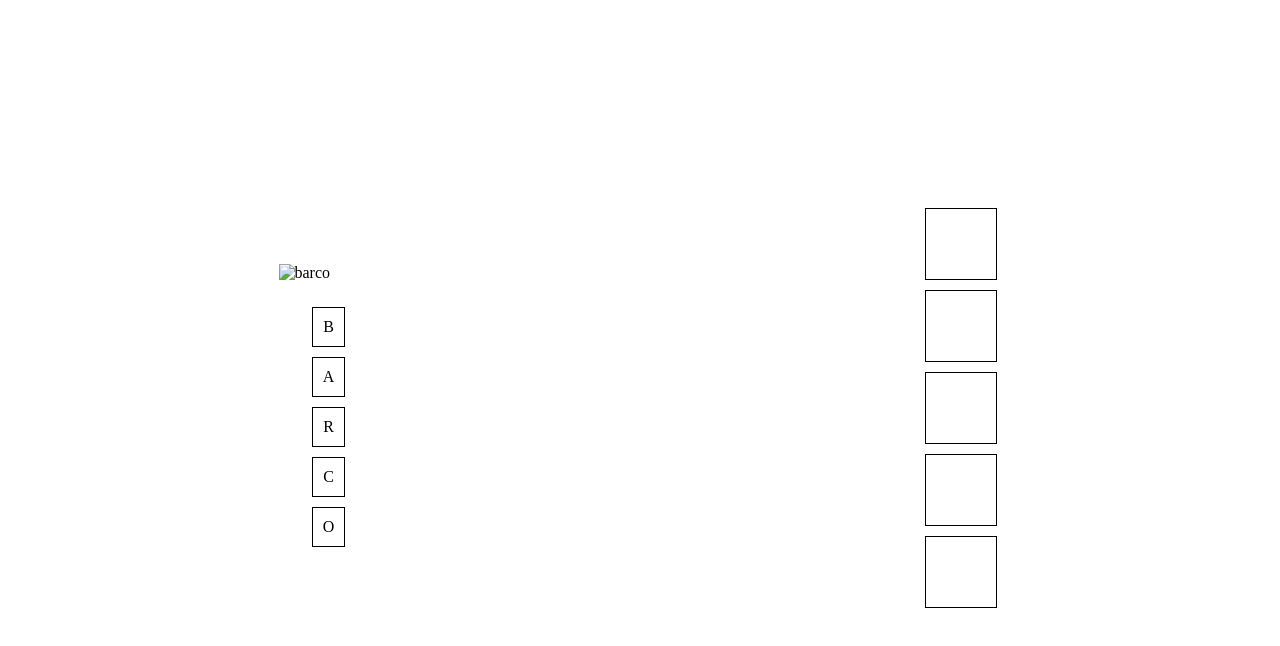
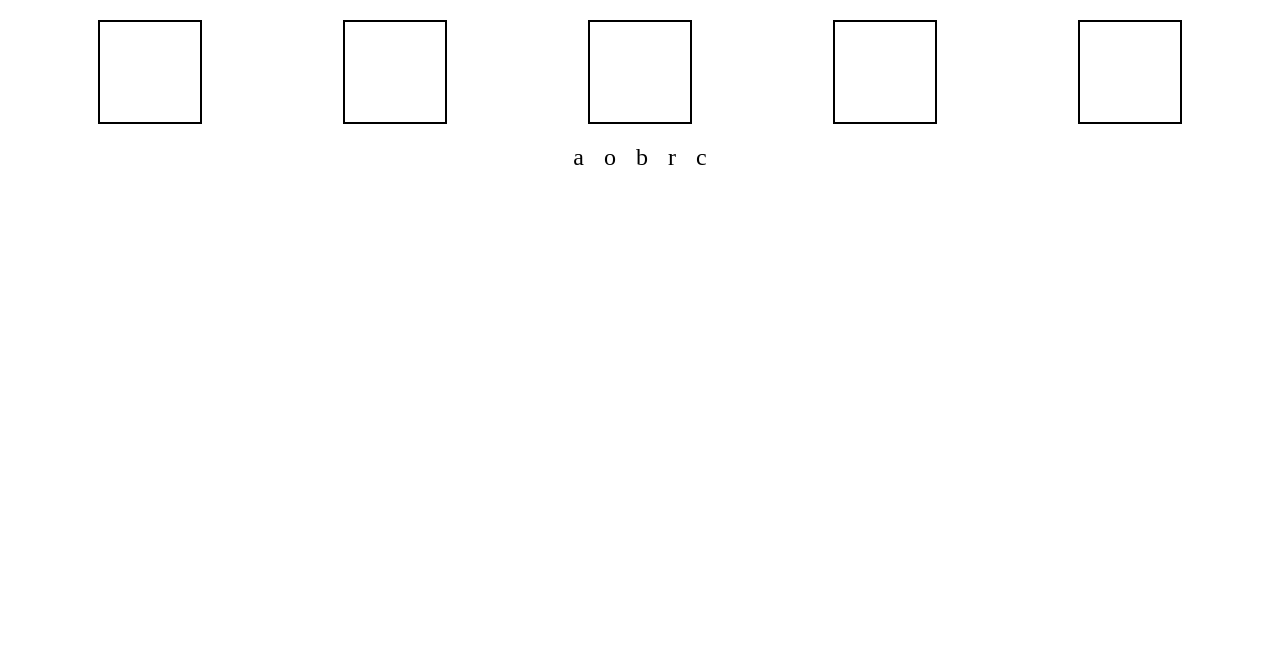
Before and after one commit to 3-TIC-ORT/proyecto-3-neorolearning, a plain HTML site: page JUEGO 1/uno.html in a window 1280 px wide. Drawn offline with Linux system fonts and the light colour scheme.

Commit message:
juego 1 terminado

```diff
--- a/JUEGO 1/juego1.css
+++ b/JUEGO 1/juego1.css
@@ -1,29 +1,25 @@
-.contenedor {
+.container {
+    display: flex;
+    justify-content: space-around;
+    margin: 20px;
+}
+.rectangulo {
+    width: 100px;
+    height: 100px;
+    border: 2px solid black;
     display: flex;
     align-items: center;
-    justify-content: space-around;
-    height: 100vh;
+    justify-content: center;
+    font-size: 24px;
+    font-weight: bold;
 }
-.letras, .objetivo {
+.letras {
     display: flex;
-    flex-direction: column;
-    align-items: center;
+    justify-content: center;
+    margin-top: 20px;
 }
-.letra, .zona-soltar {
-    margin: 5px;
-    padding: 10px;
-    border: 1px solid #000;
+.letra {
+    margin: 0 10px;
+    font-size: 24px;
     cursor: pointer;
-    text-align: center;
 }
-.zona-soltar {
-    width: 50px;
-    height: 50px;
-}
-.zona-soltar.arrastrando-encima {
-    background-color: #ccc;
-}
-img {
-    width: 100px;
-    margin-bottom: 20px;
-}
--- a/JUEGO 1/uno.html
+++ b/JUEGO 1/uno.html
@@ -3,26 +3,19 @@
 <head>
     <meta charset="UTF-8">
     <meta name="viewport" content="width=device-width, initial-scale=1.0">
-    <title>Juego de Arrastrar y Soltar</title>
+    <title>Juego de Letras</title>
     <link rel="stylesheet" href="juego1.css">
 </head>
 <body>
-    <div class="contenedor">
-        <div class="letras">
-            <img src="ruta_de_tu_imagen" alt="barco">
-            <div id="B" class="letra" draggable="true">B</div>
-            <div id="A" class="letra" draggable="true">A</div>
-            <div id="R" class="letra" draggable="true">R</div>
-            <div id="C" class="letra" draggable="true">C</div>
-            <div id="O" class="letra" draggable="true">O</div>
-        </div>
-        <div class="objetivo">
-            <div class="zona-soltar" data-letra="B"></div>
-            <div class="zona-soltar" data-letra="A"></div>
-            <div class="zona-soltar" data-letra="R"></div>
-            <div class="zona-soltar" data-letra="C"></div>
-            <div class="zona-soltar" data-letra="O"></div>
-        </div>
+    <div class="container">
+        <div class="rectangulo" id="rect1"></div>
+        <div class="rectangulo" id="rect2"></div>
+        <div class="rectangulo" id="rect3"></div>
+        <div class="rectangulo" id="rect4"></div>
+        <div class="rectangulo" id="rect5"></div>
+    </div>
+    <div class="letras">
+        <!-- Las letras se añadirán acá -->
     </div>
     <script src="uno.js"></script>
 </body>
--- a/JUEGO 1/uno.js
+++ b/JUEGO 1/uno.js
@@ -0,0 +1,51 @@
+const palabra = ['b', 'a', 'r', 'c', 'o']; // Letras a mostrar
+const ordenCorrecto = ['b', 'a', 'r', 'c', 'o']; // Orden correcto para los rectángulos
+
+// Selecciona los elementos del DOM
+const rectangulos = document.querySelectorAll('.rectangulo');
+const letrasContainer = document.querySelector('.letras');
+
+// Mezcla las letras para mostrar en un orden aleatorio
+function mezclarArray(array) {
+    for (let i = array.length - 1; i > 0; i--) {
+        const j = Math.floor(Math.random() * (i + 1)); // Índice aleatorio
+        [array[i], array[j]] = [array[j], array[i]]; // Intercambia elementos
+    }
+}
+
+// Inicializa el juego
+function inicializarJuego() {
+    mezclarArray(palabra);
+
+    // Crea los botones de letras y los agrega al contenedor
+    palabra.forEach(letra => {
+        const boton = document.createElement('div');
+        boton.textContent = letra;
+        boton.classList.add('letra');
+        boton.dataset.letra = letra; // Guarda la letra en un atributo de datos
+        boton.addEventListener('click', manejarClickLetra);
+        letrasContainer.appendChild(boton);
+    });
+
+    // Inicializa los rectángulos vacíos
+    rectangulos.forEach(rect => rect.textContent = '');
+}
+
+// Maneja el clic en una letra
+let indiceOrden = 0; // Controla el orden correcto de las letras
+function manejarClickLetra(e) {
+    const letraSeleccionada = e.target.dataset.letra;
+
+    // Verifica si la letra seleccionada es la correcta en el orden actual
+    if (letraSeleccionada === ordenCorrecto[indiceOrden]) {
+        // Encuentra el índice del rectángulo vacío
+        const rectangulo = rectangulos[indiceOrden];
+        rectangulo.textContent = letraSeleccionada; // Muestra la letra en el rectángulo
+
+        // Avanza al siguiente índice en el orden correcto
+        indiceOrden++;
+    }
+}
+
+// Inicia el juego al cargar la página
+document.addEventListener('DOMContentLoaded', inicializarJuego);
```
